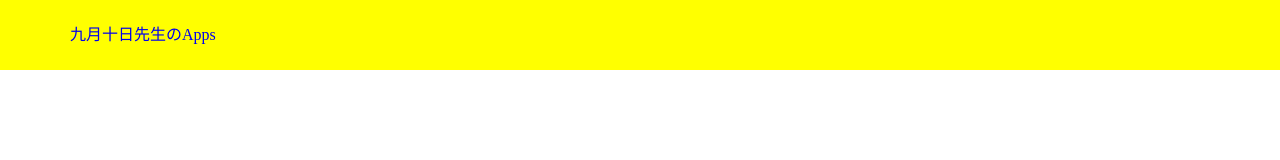
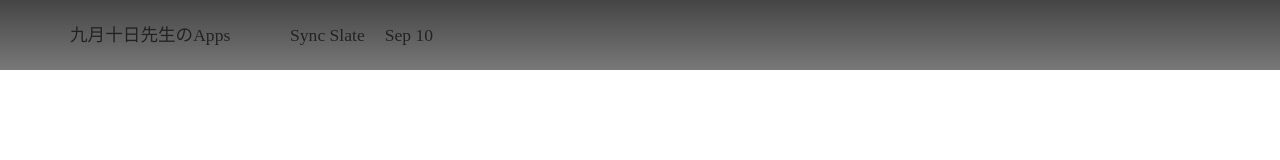
Before and after one commit to blodely/app.luoyu.space, a plain HTML site: page public/index.html in a window 1280 px wide. Drawn offline with Linux system fonts and the light colour scheme.

Commit message:
[Modify] styling index page

```diff
--- a/public/index.html
+++ b/public/index.html
@@ -8,10 +8,18 @@
 <body>
 <div id="header">
 <div id="site-title">
-	<div class="logo"></div>
-	<div class="name"><a href="http://app.luoyu.space">九月十日先生のApps</a></div>
+<div class="logo"></div>
+<div class="name"><a href="http://app.luoyu.space">九月十日先生のApps</a></div>
 </div>
-<div id="nav"></div>
+<div id="nav">
+<ul>
+	<li><a href="" class="app-intro">Sync Slate</a></li>
+	<li><a href="" class="app-intro">Sep 10</a></li>
+	<li><a href="" class="app-intro"></a></li>
+	<li><a href="" class="app-intro"></a></li>
+	<li><a href="" class="app-intro"></a></li>
+</ul>
+</div>
 </div>
 </body>
 </html>
--- a/public/style.css
+++ b/public/style.css
@@ -4,7 +4,7 @@ Email: indie.luo@gmail.com
 Date: September 13, 2017
 */
 
-body {
+body, ul, li {
 	margin:0;
 	padding:0;
 }
@@ -13,17 +13,30 @@ a {
 	text-decoration:none;
 }
 
+ul {
+	list-style:none;
+}
+
 /* #header */
 
 #header {
 	width:100%;
 	height:70px;
-	background-color:#FF0;
+	background: linear-gradient(#454545, #777877);
+	text-shadow: 0px 2px 3px #656565;
+	color:#222222;
+}
+
+#header a {
+	text-shadow: 0px 2px 3px #656565;
+	color:#222222;
+	font-size:1.1em;
 }
 
 #header #site-title {
 	width:280px;
 	height:100%;
+	float:left;
 }
 
 #header #site-title .logo {
@@ -37,4 +50,33 @@ a {
 	line-height:70px;
 }
 
+#nav {
+	float:left;
+	height:70px;
+}
+
+#nav ul {
+	height:70px;
+}
+
+#nav ul li {
+	float:left;
+	margin:0 10px 0 10px;
+	height:100%;
+}
+
+#nav a.app-intro {
+	line-height:70px;
+}
+
+#nav a.app-intro:link, #nav a.app-intro:visited {
+	text-shadow: 0px 2px 3px #656565;
+	color:#222222;
+	font-size:1.1em;
+}
+
+#nav a.app-intro:hover, #nav a.app-intro:active {
+	color:#efefef;
+}
+
 /* End of #header */
```
